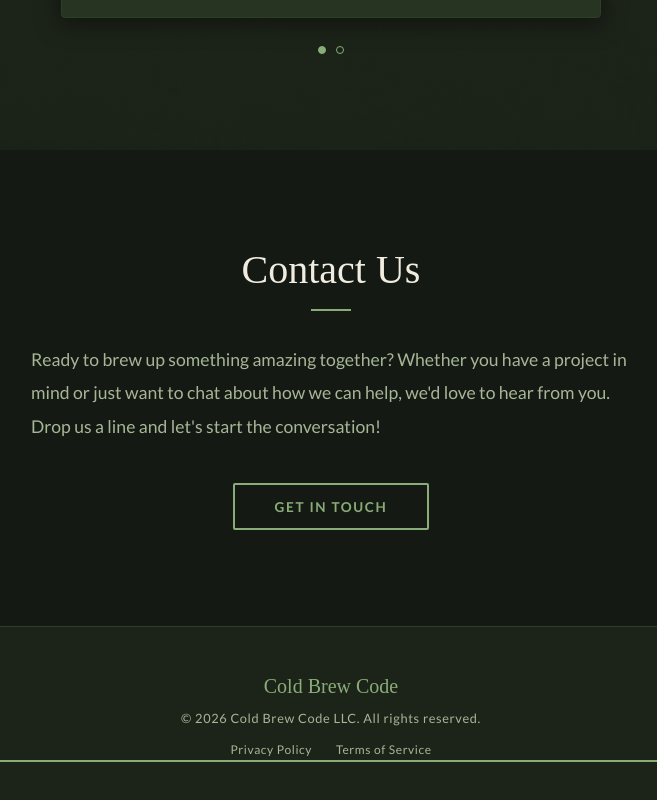
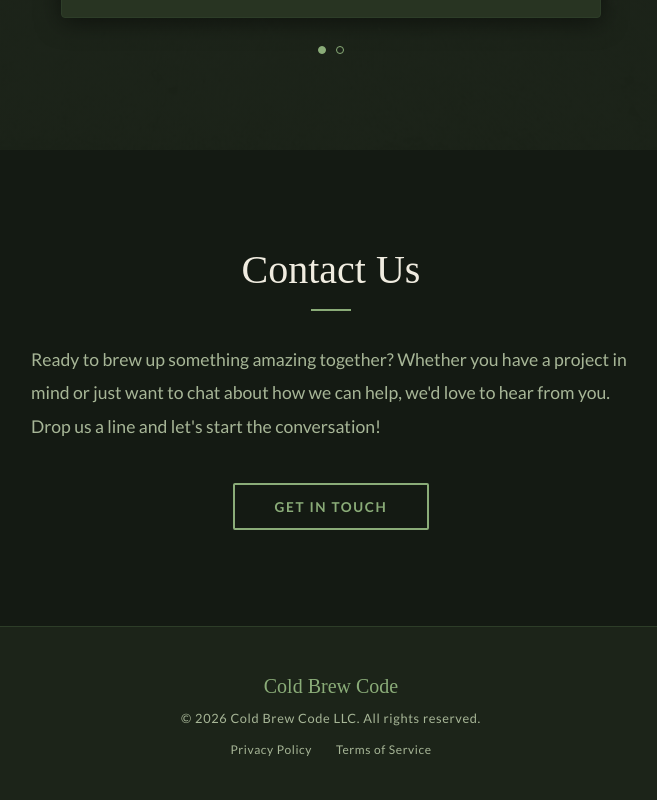
Before and after one commit to ColdBrew-Code/ColdBrewCode, a React (Vite) app: page / in a window 1280 px wide. Shown: the part 3257-4057 px from the top of the page, without its empty margins (309-966 px from the left). Built offline with nearby package versions, Linux system fonts and the light colour scheme; a web font is replaced by a local one.

Commit message:
Removed border from footer nav

```diff
--- a/src/components/layout/Footer.css
+++ b/src/components/layout/Footer.css
@@ -25,6 +25,7 @@
     display: flex;
     gap: 1.5rem;
     justify-content: center;
+    border-bottom: none;
 }
 
 .footer-links a {
```
